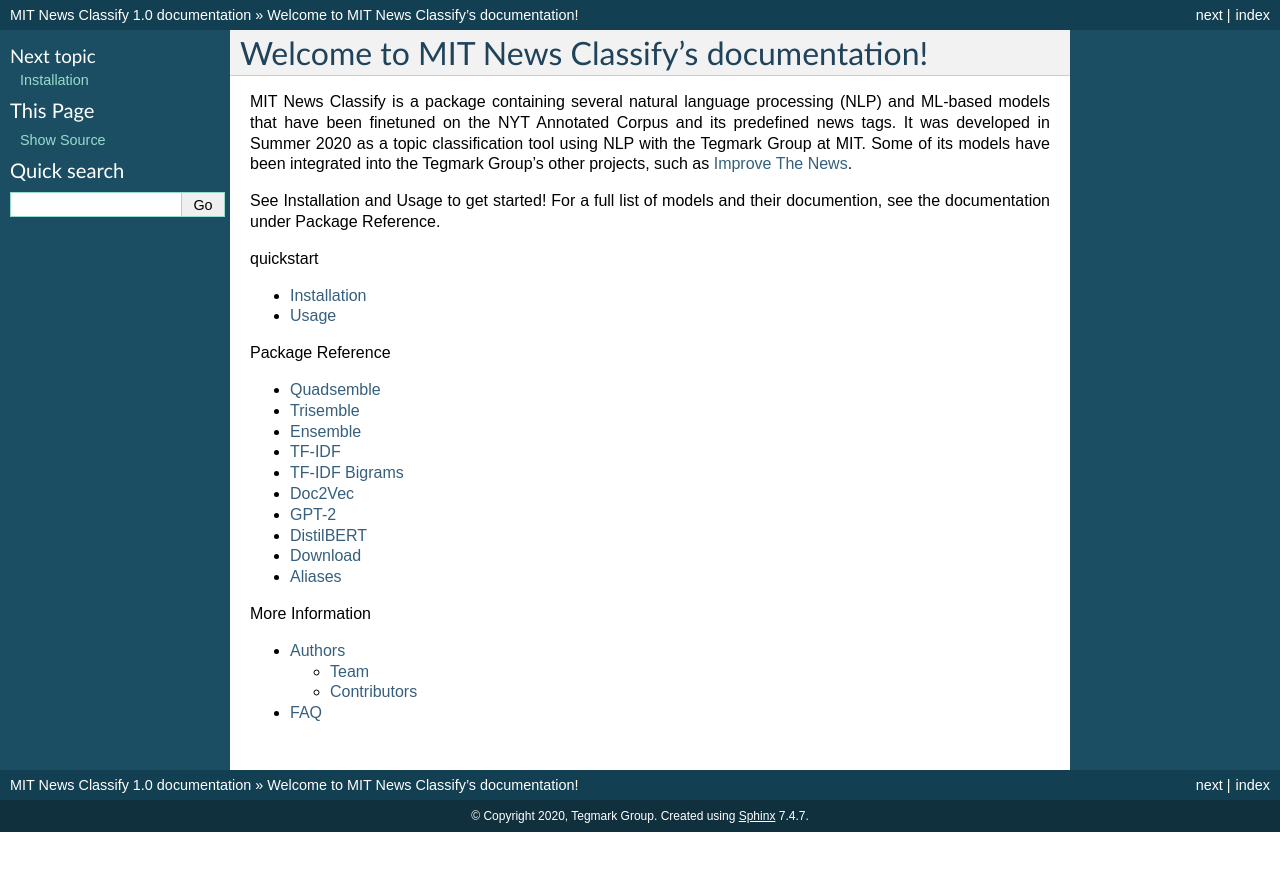
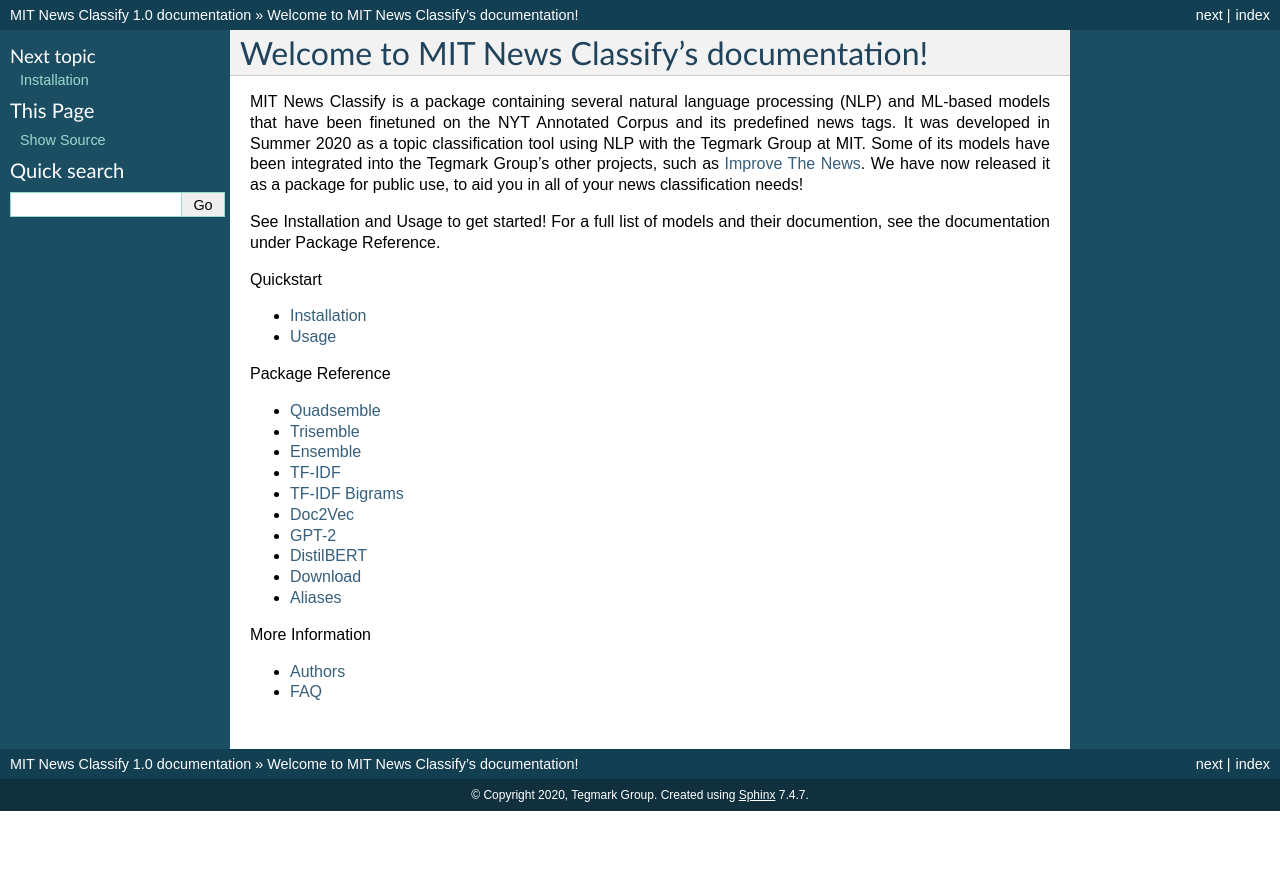
Before and after one commit to jamiefu/news-classify, a Sphinx documentation site: the page built from docs/index.rst, in a window 1280 px wide. Shown: the top 871 px of the page. Built offline with Sphinx 7.4.7, drawn with Linux system fonts in a browser that asks for light colours.

Commit message:
be more excited

```diff
--- a/docs/index.rst
+++ b/docs/index.rst
@@ -10,14 +10,15 @@
 that have been finetuned on the NYT Annotated Corpus and its predefined news tags.
 It was developed in Summer 2020 as a topic classification tool using NLP with the Tegmark Group at MIT.
 Some of its models have been integrated into the Tegmark Group's other projects, such as `Improve The News
-<improvethenews.org>`_.
+<improvethenews.org>`_. We have now released it as a package for public use, to aid you in all of your
+news classification needs!
 
 See Installation and Usage to get started!
 For a full list of models and their documention, see the documentation under Package Reference.
 
 .. toctree::
    :maxdepth: 2
-   :caption: quickstart
+   :caption: Quickstart
 
    installation
    usage
```
Also changed, not shown: other parts of docs/index.rst (+1 -1 lines).
